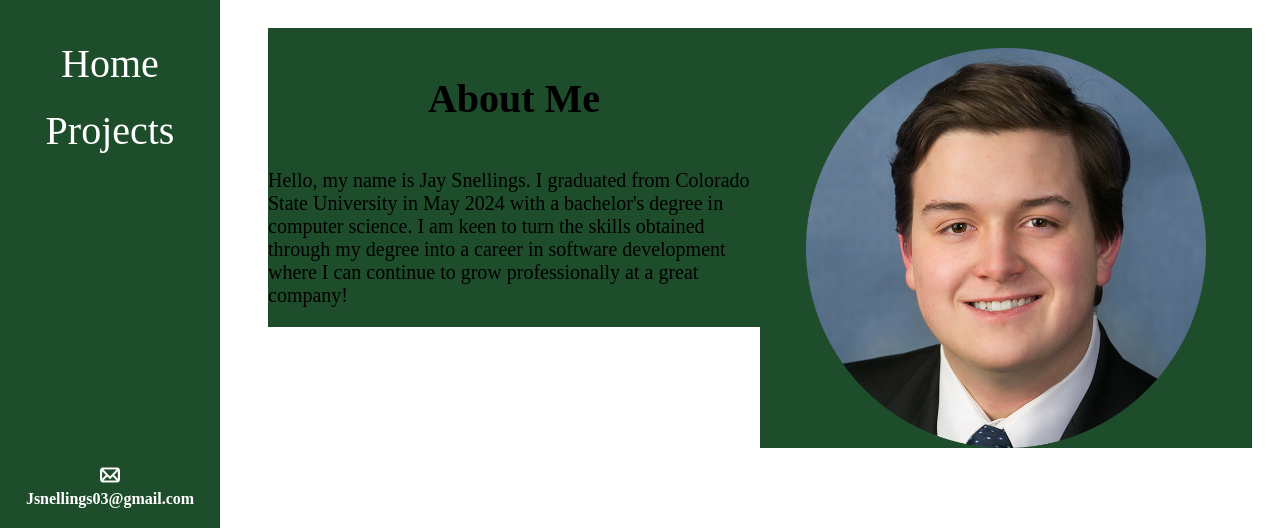
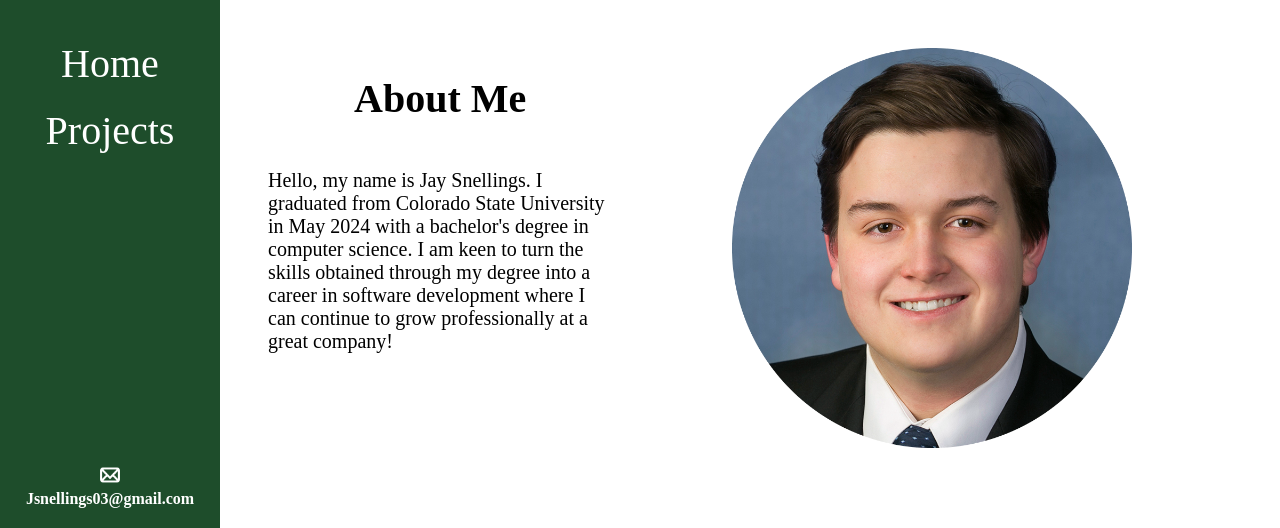
Before and after one commit to Jay11682/jay11682.github.io, a plain HTML site: page index.html in a window 1280 px wide. Shown: the top 528 px of the page. Drawn offline with Linux system fonts and the light colour scheme.

Commit message:
Fix again

```diff
--- a/style.css
+++ b/style.css
@@ -46,12 +46,12 @@
 
 /* Control the left side */
 .left {
-    background-color: #1E4D2B;
+    width: 35%
 }
 
 /* Control the right side */
 .right {
-    background-color: #1E4D2B;
+    width: 65%
 }
 
 /* If you want the content centered horizontally and vertically */
```
